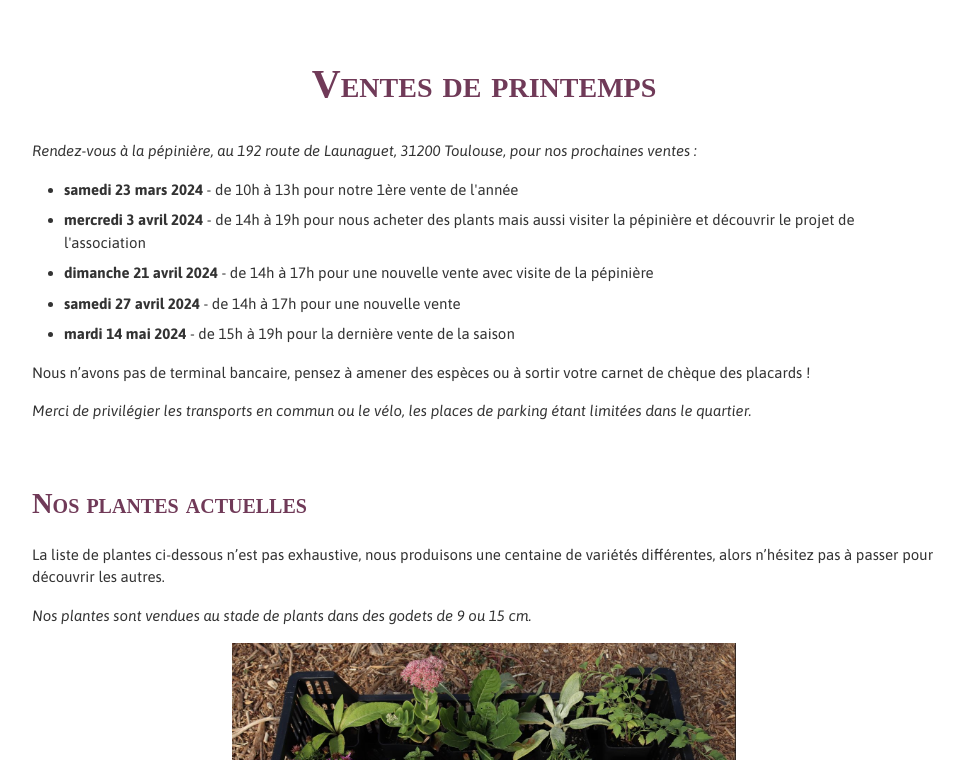
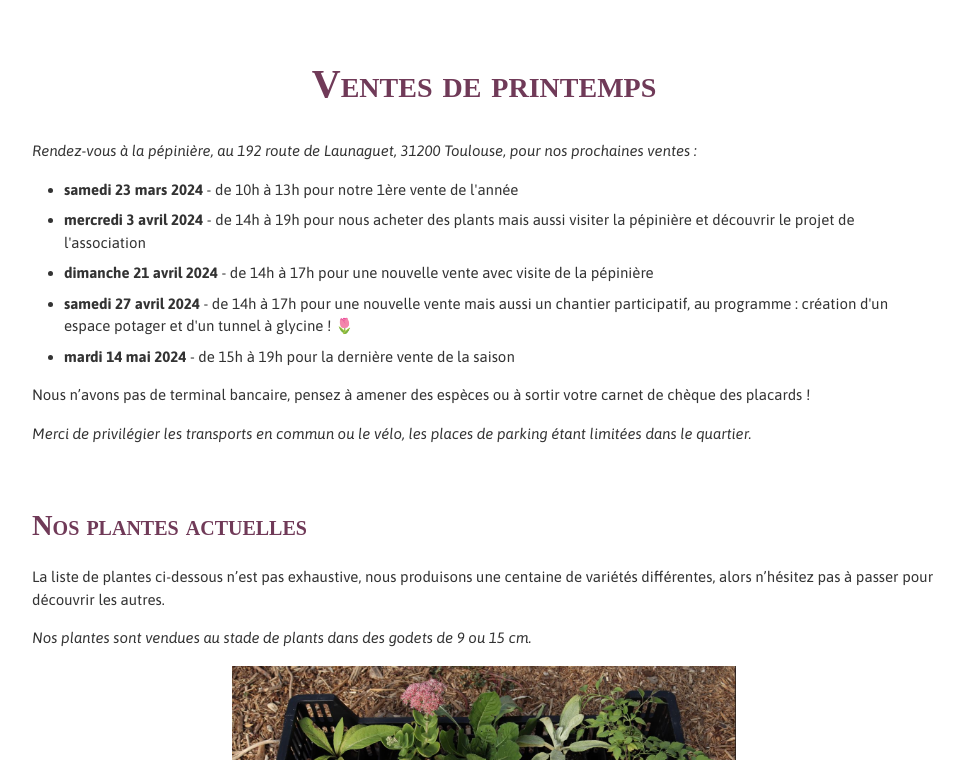
Before and after one commit to poussesoabris/poussesoabris.github.io, a Jekyll site: the page built from pages/plantes/2024/printemps.html, in a window 1280 px wide and 900 px high, cut to the strip 140-900 px from the top of the window. Shown: the whole strip, without its empty margins (156-1120 px from the left). Built offline with Jekyll 4.4.1, drawn with Linux system fonts in a browser that asks for light colours; some web fonts are replaced.

Commit message:
update sale date

```diff
--- a/pages/plantes/2024/printemps.html
+++ b/pages/plantes/2024/printemps.html
@@ -18,7 +18,7 @@ permalink: /plantes/printemps-2024
             <strong>dimanche 21 avril 2024</strong>&nbsp;- de 14h à 17h pour une nouvelle vente avec visite de la pépinière
         </li>
         <li class="pb-2">
-            <strong>samedi 27 avril 2024</strong>&nbsp;- de 14h à 17h pour une nouvelle vente
+            <strong>samedi 27 avril 2024</strong>&nbsp;- de 14h à 17h pour une nouvelle vente mais aussi un chantier participatif, au programme : création d'un espace potager et d'un tunnel à glycine ! 🌷
         </li>
         <li>
             <strong>mardi 14 mai 2024</strong>&nbsp;- de 15h à 19h pour la dernière vente de la saison
```
Also changed, not shown: _includes/banner.html (+1 -1 lines).
